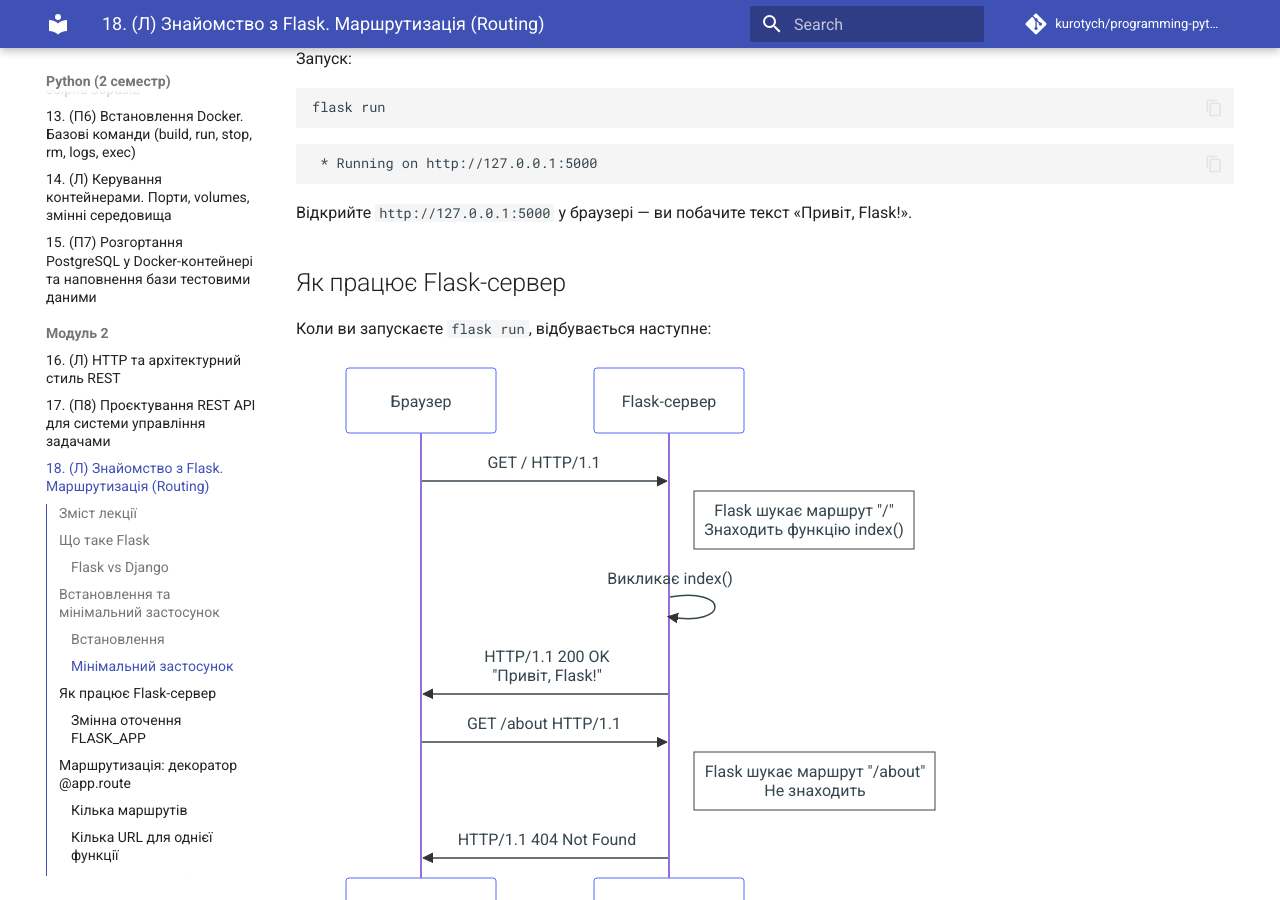
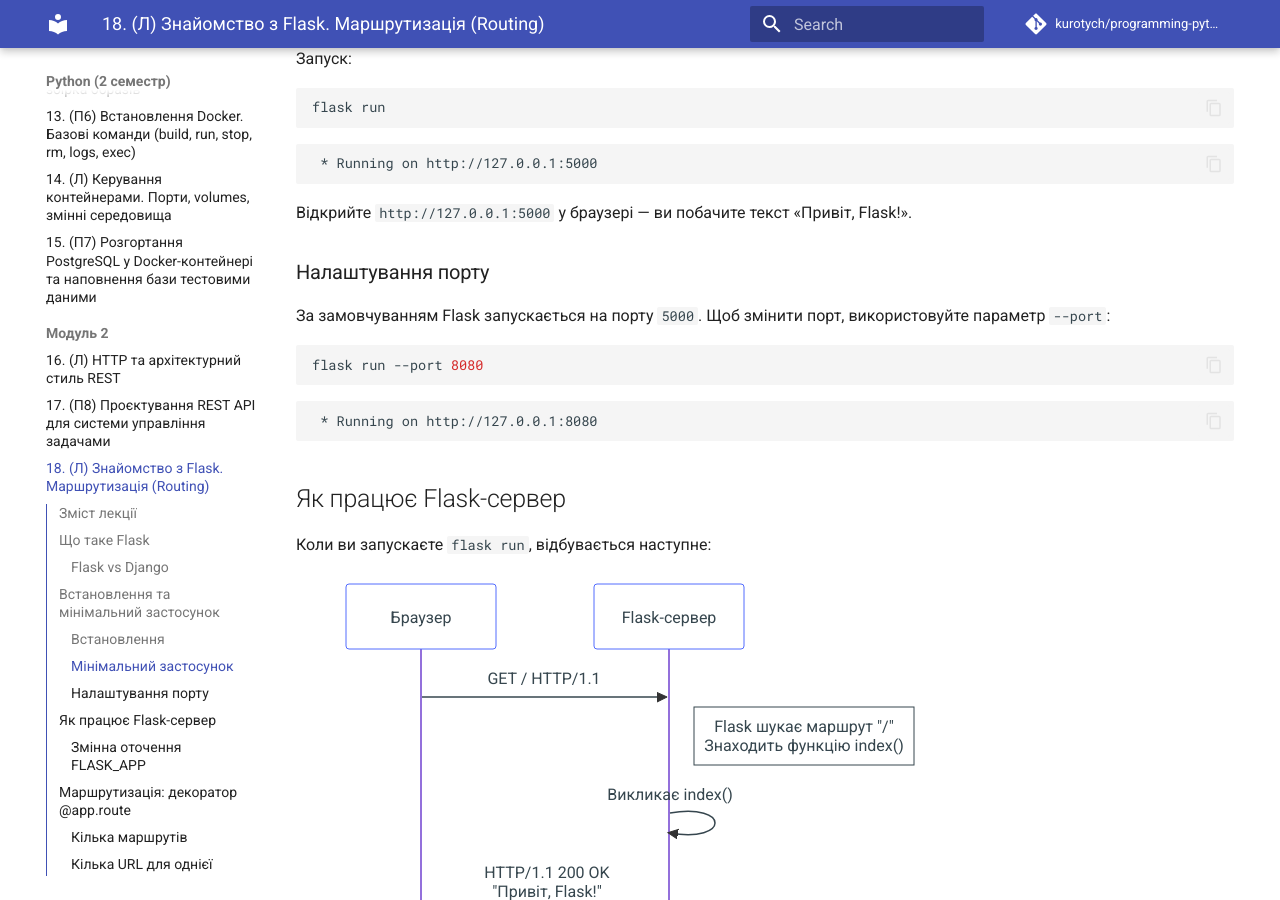
Before and after one commit to kurotych/programming-python-2sem, an MkDocs documentation site: the page built from docs/module2/18-flask-routing-lecture.md, in a window 1280 px wide and 900 px high, scrolled down 2065 px. Built offline with MkDocs 1.6.1 and Material for MkDocs 9.7.7, drawn with Linux system fonts in a browser that asks for light colours; comment, search, counter and statistics services are not loaded.

Commit message:
Add port description

````diff
--- a/docs/module2/18-flask-routing-lecture.md
+++ b/docs/module2/18-flask-routing-lecture.md
@@ -96,6 +96,18 @@ flask run
 ```
 
 Відкрийте `http://127.0.0.1:5000` у браузері — ви побачите текст «Привіт, Flask!».
+
+### Налаштування порту
+
+За замовчуванням Flask запускається на порту `5000`. Щоб змінити порт, використовуйте параметр `--port`:
+
+```bash
+flask run --port 8080
+```
+
+```
+ * Running on http://127.0.0.1:8080
+```
 
 ## Як працює Flask-сервер
 
````
